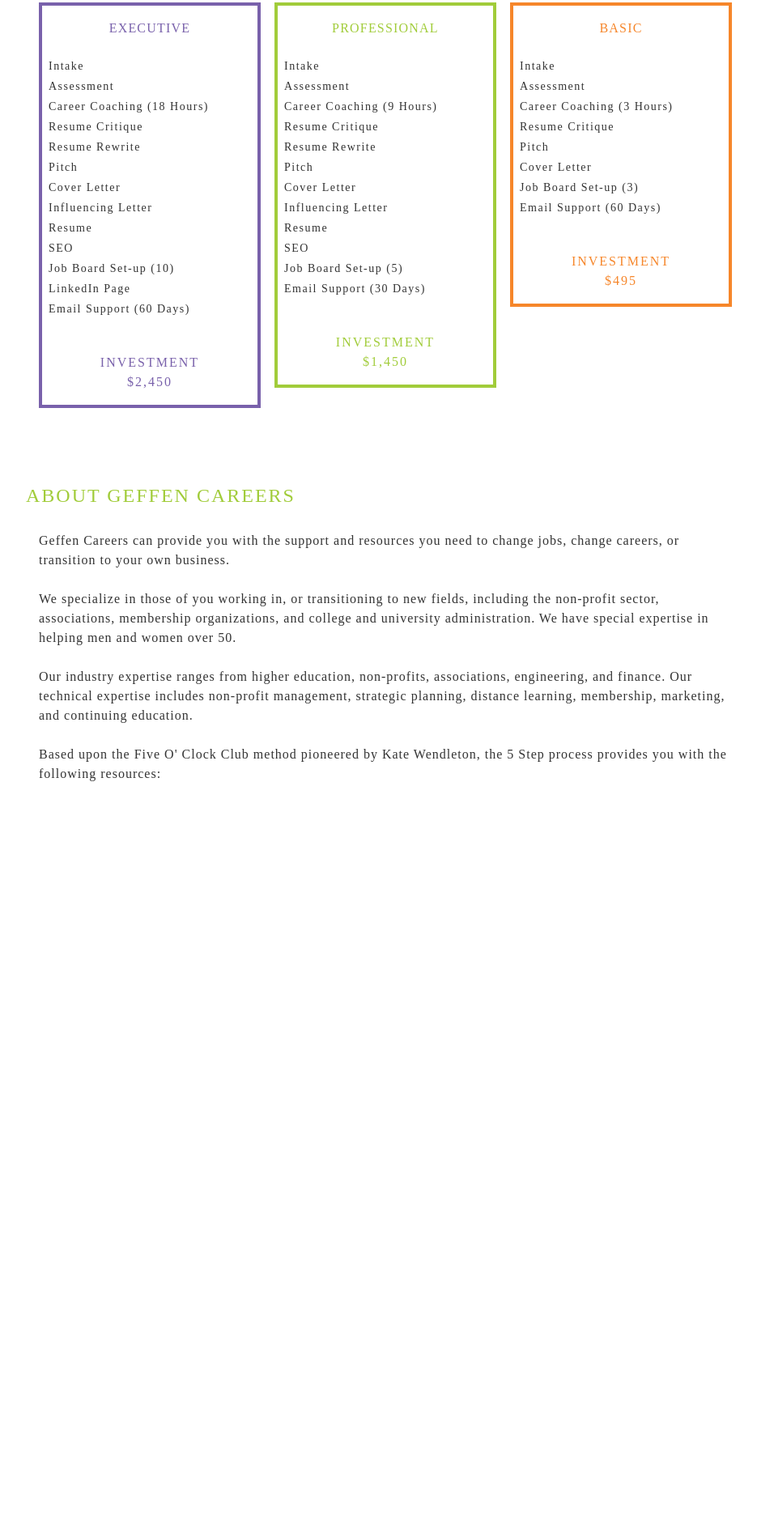
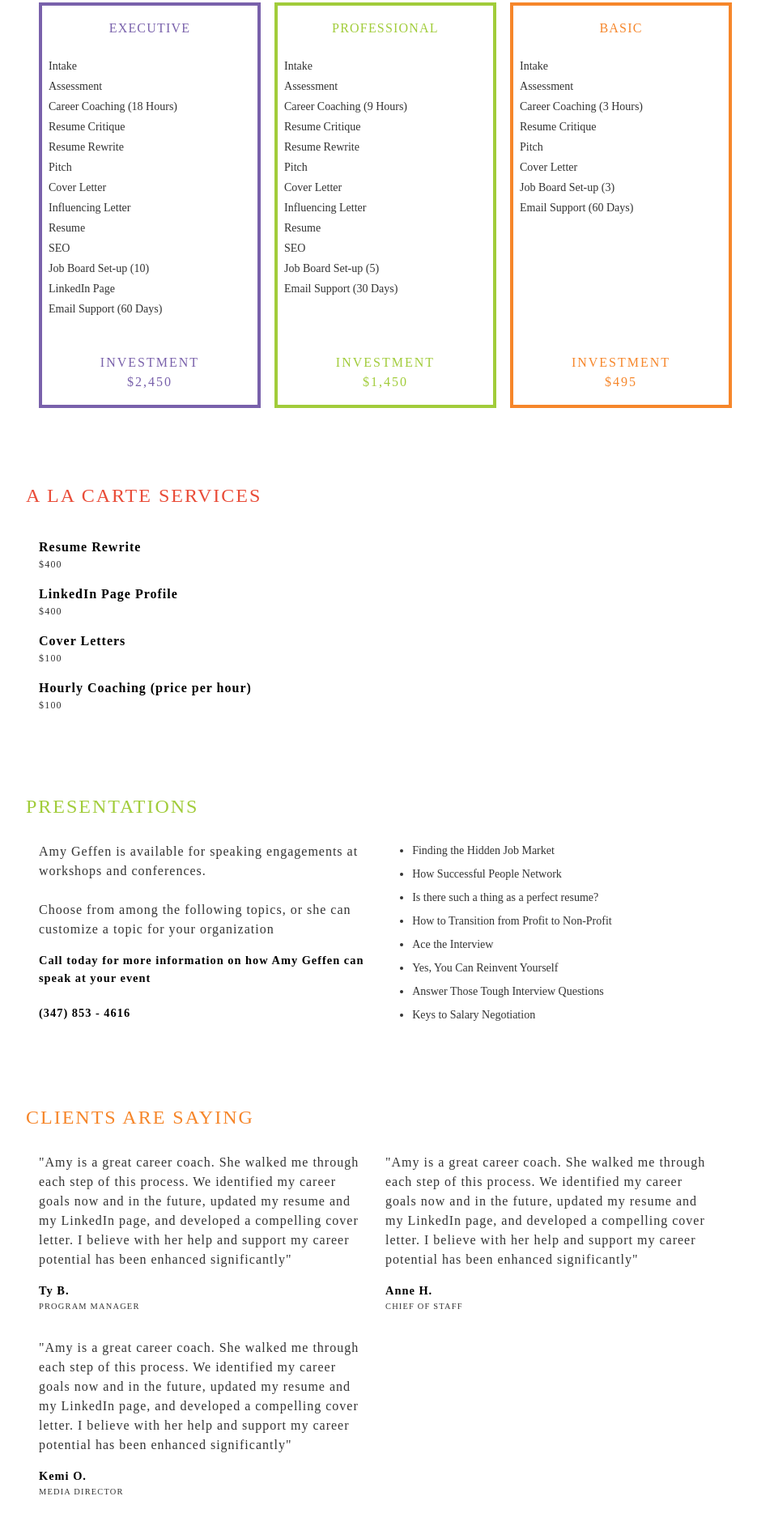
Before and after one commit to daniellealexis/GeffenCareers, a plain HTML site: page services.html in a window 1280 px wide. Shown: the part 149-2034 px from the top of the page at 81% size, without its empty margins (164-1099 px from the left). Before the commit the page ends 1117 px from the top, so only its background shows below. Drawn offline with Linux system fonts and the light colour scheme; a web font is replaced by a local one.

Commit message:
Finishing up services page

```diff
--- a/css/main.css
+++ b/css/main.css
@@ -17,6 +17,14 @@
   font-size: 1rem;
   font-family: 'Muli-LightItalic', serif;
   letter-spacing: 1.2px;
+  line-height: 1.5;
+}
+h3 {
+  font-size: 1rem;
+  font-family: 'Muli', serif;
+  font-weight: 800;
+  color: #000;
+  letter-spacing: 1px;
   line-height: 1.5;
 }
 h5 {
@@ -142,6 +150,22 @@
   font-size: 0.75rem;
   font-family: 'Muli', serif;
 }
+ul {
+  font-family: 'Muli', serif;
+  color: #333;
+  font-size: 0.875rem;
+}
+ul.bulleted {
+  list-style-type: disc;
+  font-family: 'Muli', serif;
+  padding-left: 1rem;
+}
+ul li {
+  line-height: 1.5;
+  padding-bottom: 0.25rem;
+  color: #333;
+  margin: 0;
+}
 .five-image-wrap {
   max-width: 250px;
   text-align: center;
@@ -198,6 +222,14 @@
 .button:active {
   background-color: #46dfe0;
 }
+.flex {
+  display: -webkit-flex;
+  display: -ms-flexbox;
+  display: flex;
+  -webkit-flex-wrap: wrap;
+  -ms-flex-wrap: wrap;
+  flex-wrap: wrap;
+}
 .service-box {
   display: inline-block;
   width: 32%;
@@ -205,6 +237,8 @@
   float: left;
   padding: 0.5rem;
   border: 4px solid;
+  position: relative;
+  padding-bottom: 4rem;
 }
 .service-box:last-of-type {
   margin-right: 0;
@@ -215,25 +249,54 @@
   margin: 0.5rem 0 1.5rem;
   font-family: 'Muli', serif;
 }
-.service-box ol {
-  font-size: 0.875rem;
+.service-box ul {
   margin-bottom: 2.5rem;
   font-family: 'Muli', serif;
 }
-.service-box li {
-  line-height: 1.5;
-  padding-bottom: 0.25rem;
-  color: #333;
-  margin: 0;
-}
-.service-box li:before {
-  display: none;
-}
 .service-box h4 {
   text-align: center;
-  margin-bottom: 0.5rem;
+  margin-bottom: 1rem;
   text-transform: uppercase;
   font-family: 'Muli', serif;
   letter-spacing: 2px;
   line-height: 1.5;
+  position: absolute;
+  width: 100%;
+  bottom: 0;
+  left: 0;
 }
+.service-item {
+  padding: 0.5rem 0;
+}
+.half {
+  display: inline-block;
+  width: 48%;
+}
+.half h3 {
+  font-size: 0.9rem;
+  margin-top: 1rem;
+}
+.half li {
+  padding-bottom: 0.5rem;
+}
+.left-content {
+  float: left;
+}
+.right-content {
+  float: right;
+}
+.quote-block {
+  width: 50%;
+  display: inline-block;
+  float: left;
+  padding-right: 1.5rem;
+  margin-bottom: 2rem;
+}
+.quote-block:nth-child(even) {
+  float: right;
+  clear: right;
+}
+.quote-block h5 {
+  text-transform: uppercase;
+  font-size: 0.65rem;
+}
--- a/services.html
+++ b/services.html
@@ -15,10 +15,10 @@
 
     <section class="content-wrap">
         <h1 class="blue">Services</h1>
-        <div class="inner-content">
+        <div class="inner-content flex">
             <div class="service-box purple">
                 <h2>Executive</h2>
-                <ol>
+                <ul>
                     <li>Intake</li>
                     <li>Assessment</li>
                     <li>Career Coaching (18 Hours)</li>
@@ -32,12 +32,12 @@
                     <li>Job Board Set-up (10)</li>
                     <li>LinkedIn Page</li>
                     <li>Email Support (60 Days)</li>
-                </ol>
+                </ul>
                 <h4>Investment<br>$2,450</h4>
             </div>
             <div class="service-box green">
                 <h2>Professional</h2>
-                <ol>
+                <ul>
                     <li>Intake</li>
                     <li>Assessment</li>
                     <li>Career Coaching (9 Hours)</li>
@@ -50,12 +50,12 @@
                     <li>SEO</li>
                     <li>Job Board Set-up (5)</li>
                     <li>Email Support (30 Days)</li>
-                </ol>
+                </ul>
                 <h4>Investment<br>$1,450</h4>
             </div>
             <div class="service-box orange">
                 <h2>Basic</h2>
-                <ol>
+                <ul>
                     <li>Intake</li>
                     <li>Assessment</li>
                     <li>Career Coaching (3 Hours)</li>
@@ -64,17 +64,79 @@
                     <li>Cover Letter</li>
                     <li>Job Board Set-up (3)</li>
                     <li>Email Support (60 Days)</li>
-                </ol>
+                </ul>
                 <h4>Investment<br>$495</h4>
             </div>
         </div>
     </section>
 
     <section class="content-wrap">
-        <h1 class="green">About Geffen Careers</h1>
+        <h1 class="red">A La Carte Services</h1>
         <div class="inner-content">
-            <p>Geffen Careers can provide you with the support and resources you need to change jobs, change careers, or transition to your own business.<br><br>We specialize in those of you working in, or transitioning to new fields, including the non-profit sector, associations, membership organizations, and college and university administration. We have special expertise in helping men and women over 50.<br><br>Our industry expertise ranges from higher education, non-profits, associations, engineering, and finance. Our technical expertise includes non-profit management, strategic planning, distance learning, membership, marketing, and continuing education.<br><br>Based upon the Five O' Clock Club method pioneered by Kate Wendleton, the 5 Step process provides you with the following resources:</p>
+            <div class="service-item">
+                <h3>Resume Rewrite</h3>
+                <h5>$400</h5>
+            </div>
+            <div class="service-item">
+                <h3>LinkedIn Page Profile</h3>
+                <h5>$400</h5>
+            </div>
+            <div class="service-item">
+                <h3>Cover Letters</h3>
+                <h5>$100</h5>
+            </div>
+            <div class="service-item">
+                <h3>Hourly Coaching (price per hour)</h3>
+                <h5>$100</h5>
+            </div>
         </div>
+    </section>
+
+    <section class="content-wrap">
+        <h1 class="green">Presentations</h1>
+        <div class="inner-content">
+            <div class="left-content half">
+                <p>Amy Geffen is available for speaking engagements at workshops and conferences.<br><br>Choose from among the following topics, or she can customize a topic for your organization</p>
+                <h3>Call today for more information on how Amy Geffen can speak at your event<br><br>(347) 853 - 4616</h3>
+            </div>
+            <div class="right-content half">
+                <ul class="bulleted">
+                    <li>Finding the Hidden Job Market</li>
+                    <li>How Successful People Network</li>
+                    <li>Is there such a thing as a perfect resume?</li>
+                    <li>How to Transition from Profit to Non-Profit</li>
+                    <li>Ace the Interview</li>
+                    <li>Yes, You Can Reinvent Yourself</li>
+                    <li>Answer Those Tough Interview Questions</li>
+                    <li>Keys to Salary Negotiation</li>
+                </ul>
+            </div>
+        </div>
+    </section>
+
+    <section class="content-wrap">
+        <h1 class="orange">Clients are saying</h1>
+        <div class="inner-content">
+            <div class="quote-block half">
+                <p>"Amy is a great career coach. She walked me through each step of this process. We identified my career goals now and in the future, updated my resume and my LinkedIn page, and developed a compelling cover letter. I believe with her help and support my career potential has been enhanced significantly"</p>
+                <h3>Ty B.</h3>
+                <h5>Program Manager</h5>
+            </div>
+            <div class="quote-block half">
+                <p>"Amy is a great career coach. She walked me through each step of this process. We identified my career goals now and in the future, updated my resume and my LinkedIn page, and developed a compelling cover letter. I believe with her help and support my career potential has been enhanced significantly"</p>
+                <h3>Anne H.</h3>
+                <h5>Chief of Staff</h5>
+            </div>
+            <div class="quote-block half">
+                <p>"Amy is a great career coach. She walked me through each step of this process. We identified my career goals now and in the future, updated my resume and my LinkedIn page, and developed a compelling cover letter. I believe with her help and support my career potential has been enhanced significantly"</p>
+                <h3>Kemi O.</h3>
+                <h5>Media Director</h5>
+            </div>
+        </div>
+    </section>
+
+    <section class="button-wrap">
+        <div class="button open-contact-form">Contact Us</div>
     </section>
 </body>
 </html>
```
Also changed, not shown: 2 other files.
